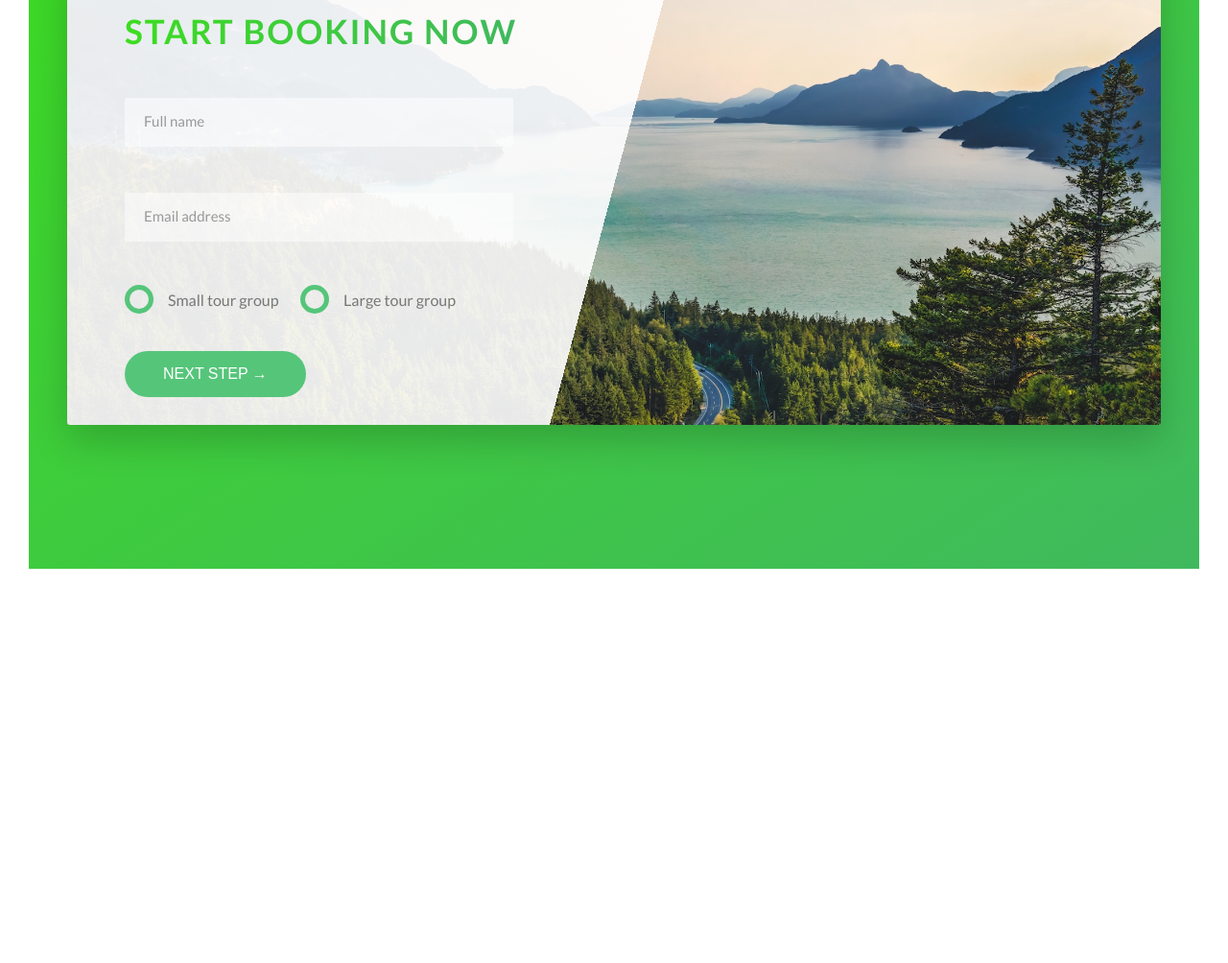
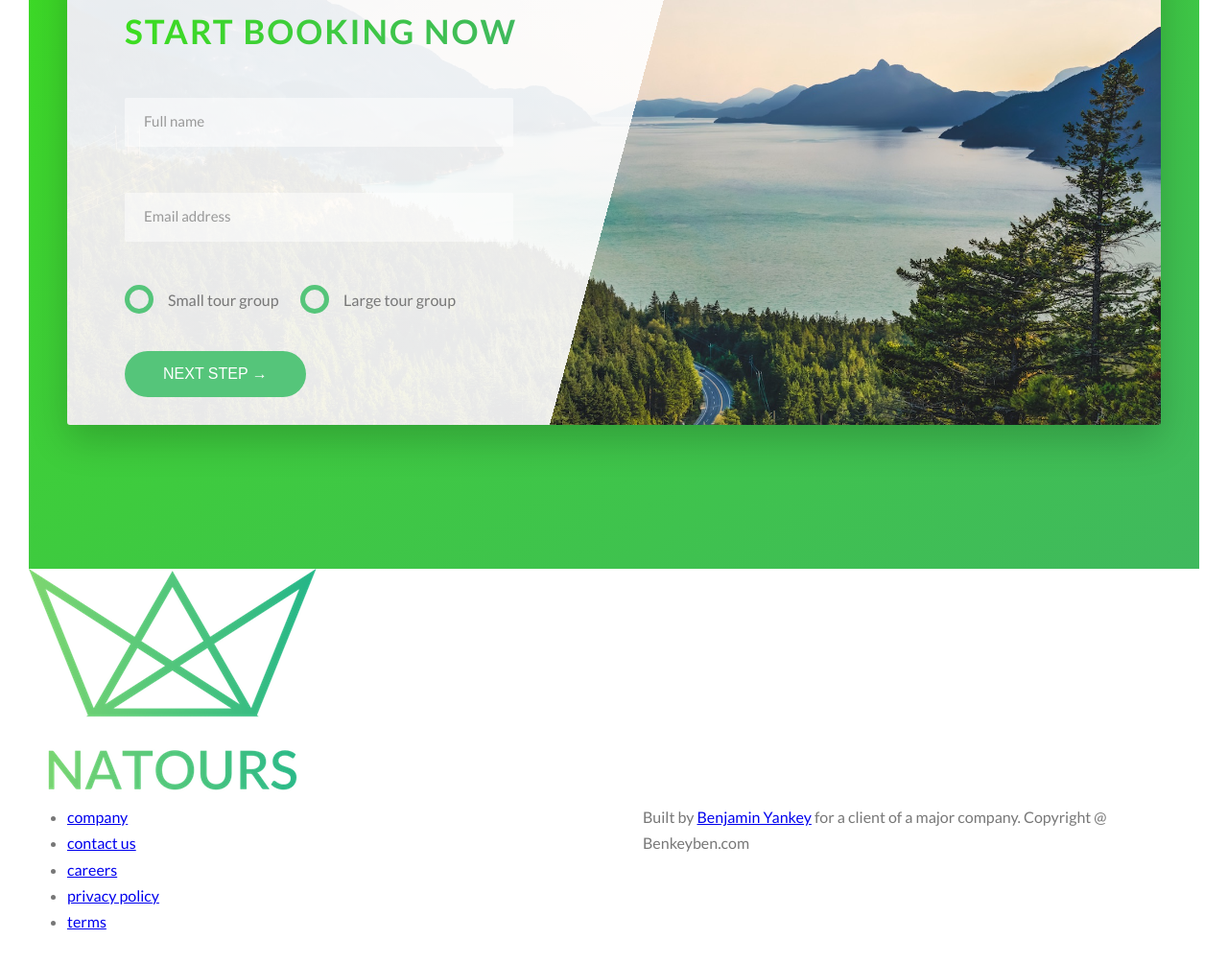
Before and after one commit to benkeyben/naTour, a plain HTML site: page index.html in a window 1280 px wide. Shown: the part 4699-5703 px from the top of the page at 96% size. Before the commit the page ends 5322 px from the top, so only its background shows below. Drawn offline with Linux system fonts and the light colour scheme.

Commit message:
Add footer section to file index.html

```diff
--- a/index.html
+++ b/index.html
@@ -300,6 +300,32 @@
       </section>
     </main>
 
+    <footer class="footer">
+      <div class="footer__logo-box">
+        <img src="img/logo-green-2x.png" alt="Full logo" class="footer__logo" />
+      </div>
+
+      <div class="row">
+        <div class="col-1-of-2">
+          <div class="footer__navigation">
+            <ul class="footer__list">
+              <li class="footer__item"><a href="#" class="footer__link">company</a></li>
+              <li class="footer__item"><a href="#" class="footer__link">contact us</a></li>
+              <li class="footer__item"><a href="#" class="footer__link">careers</a></li>
+              <li class="footer__item"><a href="#" class="footer__link">privacy policy</a></li>
+              <li class="footer__item"><a href="#" class="footer__link">terms</a></li>
+            </ul>
+          </div>
+        </div>
+        <div class="col-1-of-2">
+          <div class="footer__copyright">
+            Built by <a href="#" class="footer__link">Benjamin Yankey</a> for a client of a major company. Copyright @
+            Benkeyben.com
+          </div>
+        </div>
+      </div>
+    </footer>
+
     <!-- <section class="grid-test">
       <div class="row">
         <div class="col-1-of-2">
```
